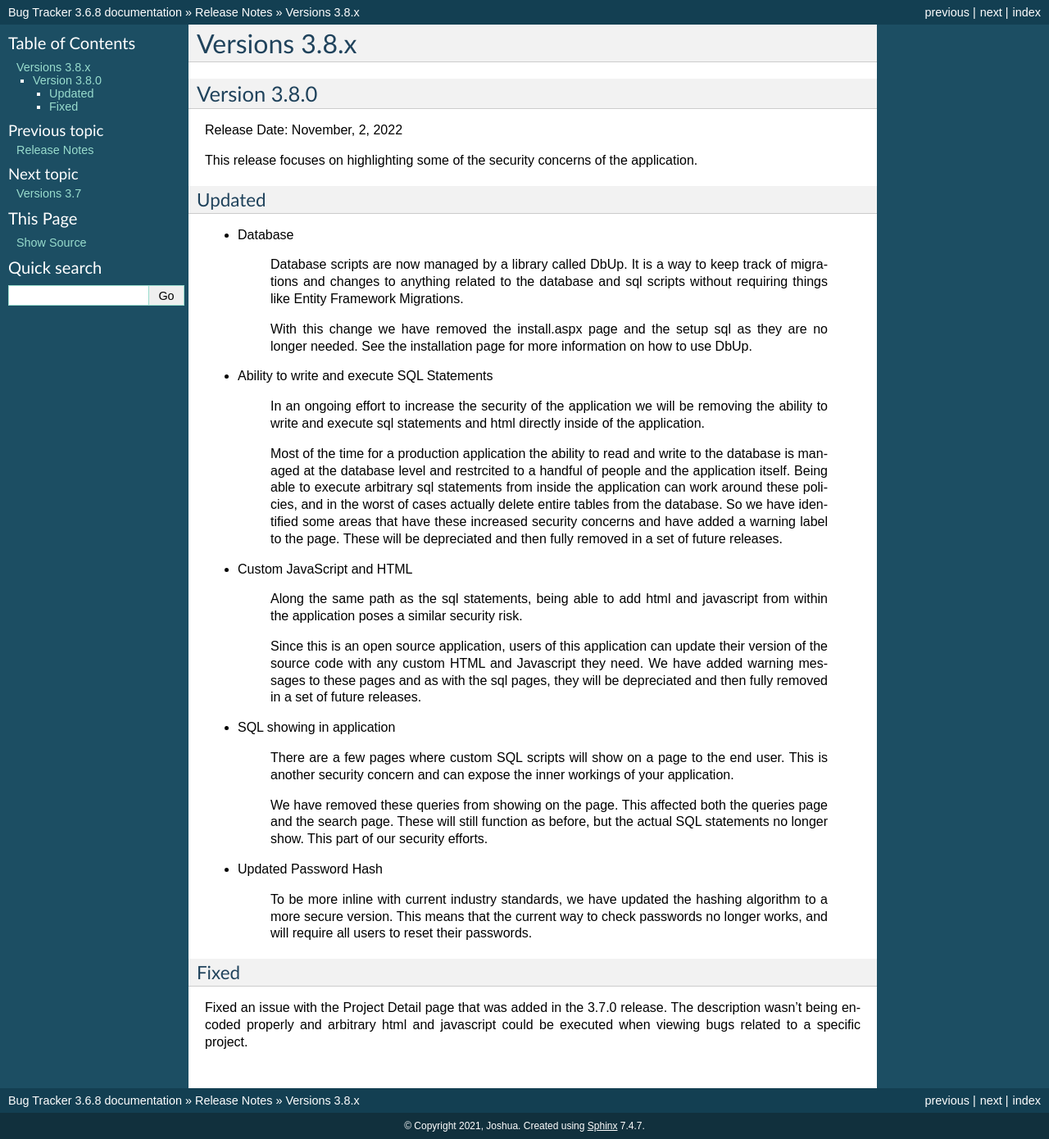
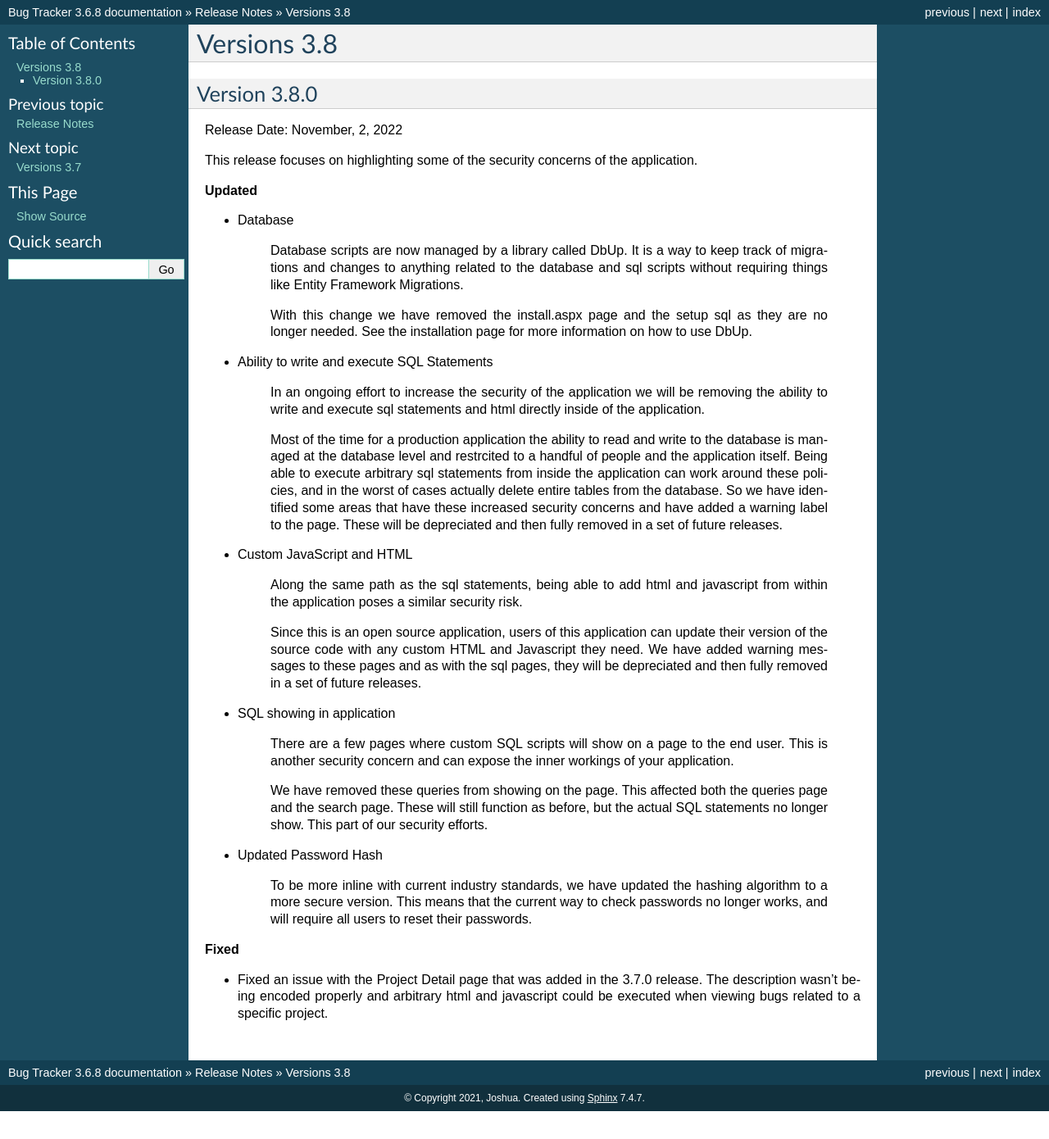
Before and after one commit to Displace99/Bug-Tracker, a Sphinx documentation site: the page built from docs/source/release-notes/v-38x.rst, in a window 1280 px wide. Shown: the whole page at 82% size. Built offline with Sphinx 7.4.7, drawn with Linux system fonts in a browser that asks for light colours; after the commit the page ends 1356 px from its top, so only the background shows below that.

Commit message:
Updates formatting on page

```diff
--- a/docs/source/release-notes/v-38x.rst
+++ b/docs/source/release-notes/v-38x.rst
@@ -1,16 +1,15 @@
-##############
-Versions 3.8.x
-##############
+==============
+Versions 3.8
+==============
 
-**************
+
 Version 3.8.0
-**************
+==============
 Release Date: November, 2, 2022
 
 This release focuses on highlighting some of the security concerns of the application.
 
-Updated
-=========
+**Updated**
 
 * Database
 
@@ -41,7 +40,6 @@ Updated
     To be more inline with current industry standards, we have updated the hashing algorithm to a more secure version. This means that the current way to check passwords no longer works, and will require all users to reset their passwords.
 
 
-Fixed
-======
+**Fixed**
 
-Fixed an issue with the Project Detail page that was added in the 3.7.0 release. The description wasn't being encoded properly and arbitrary html and javascript could be executed when viewing bugs related to a specific project.
+* Fixed an issue with the Project Detail page that was added in the 3.7.0 release. The description wasn't being encoded properly and arbitrary html and javascript could be executed when viewing bugs related to a specific project.
```
